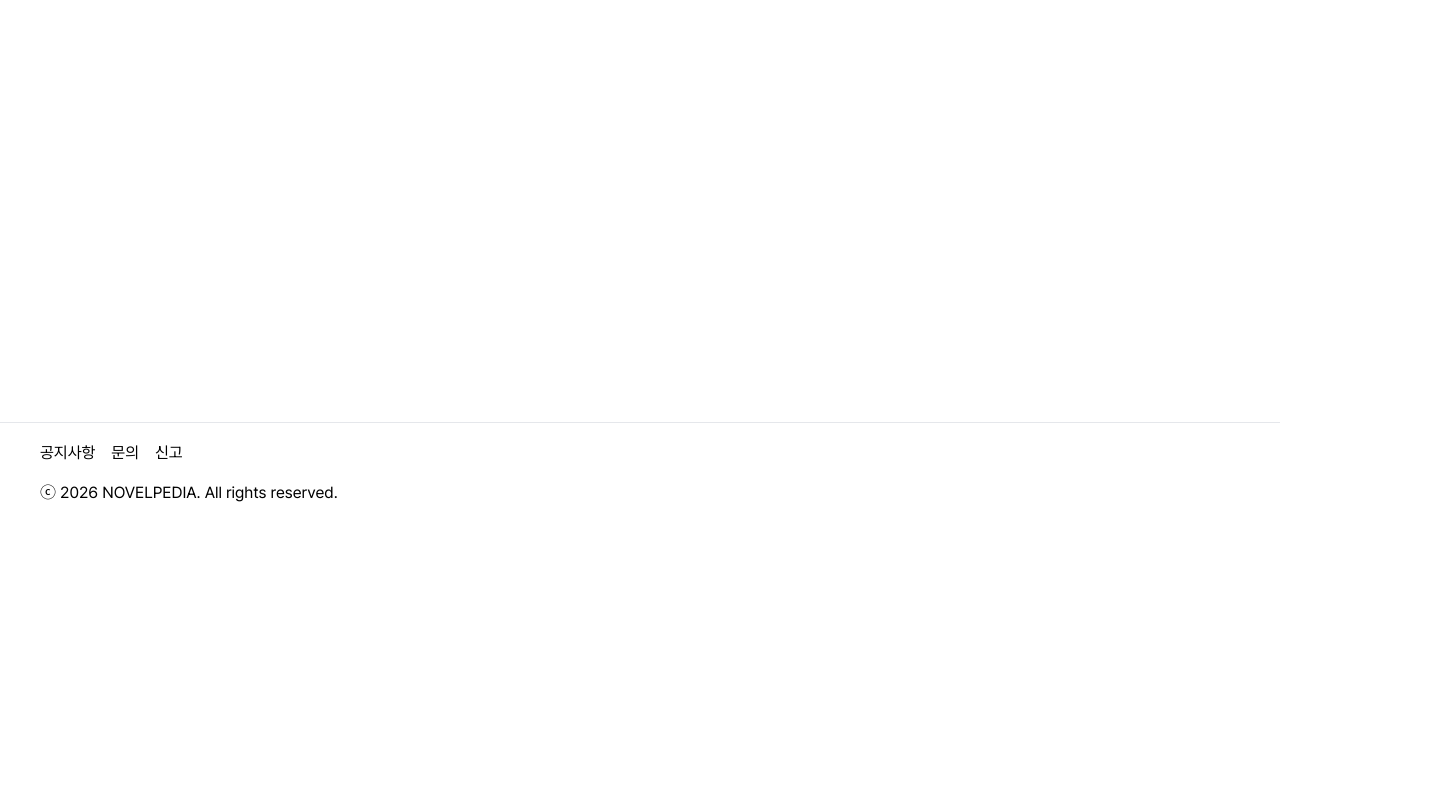
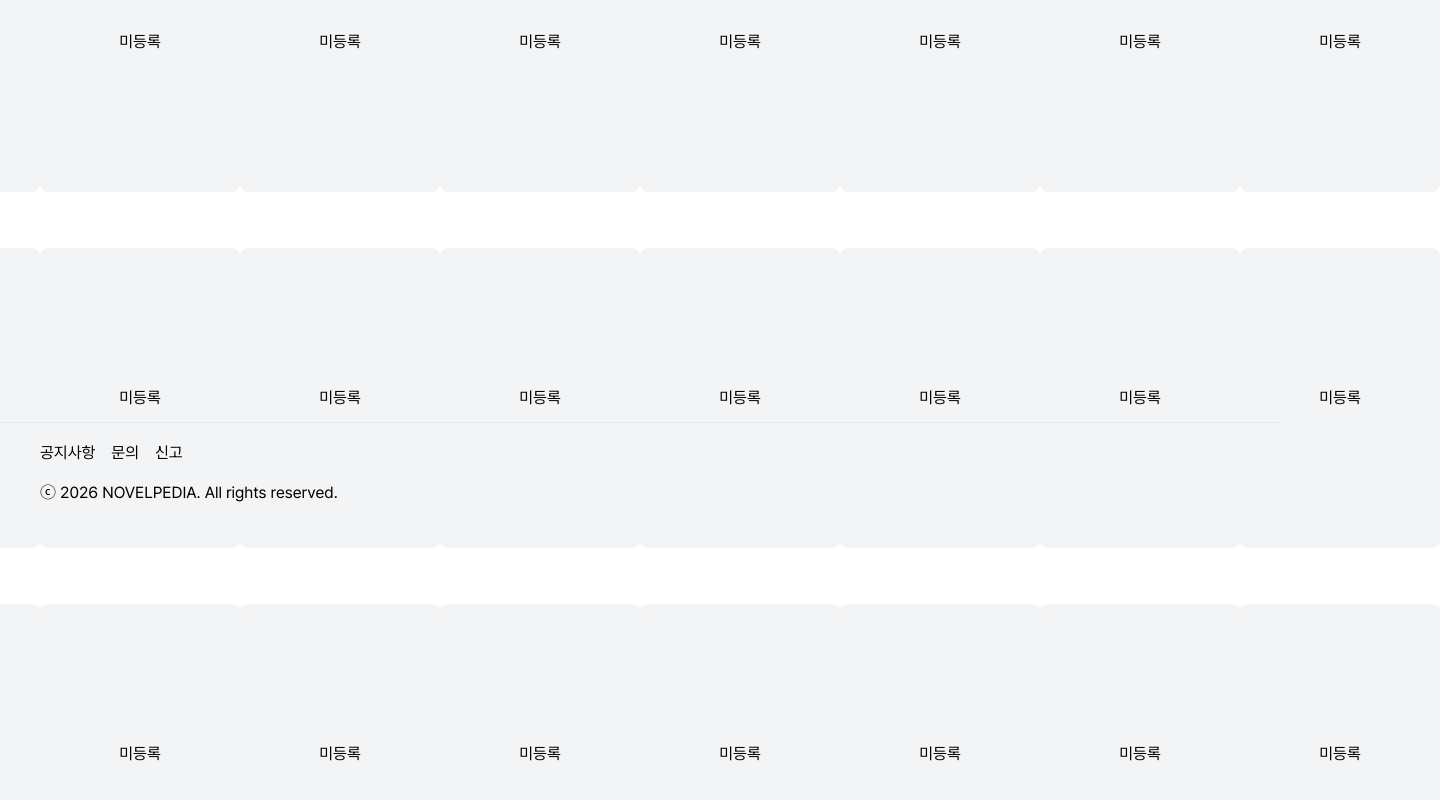
Before and after one commit to Leewonno/novelpedia_next, a Next.js app: page / in a window 1280 px wide. Shown: the part 474-1274 px from the top of the page, 1440 px wide, since content can reach past the window. Before the commit the page ends 996 px from the top, so only its background shows below. Built offline with nearby package versions, Linux system fonts and the light colour scheme.

Commit message:
feat : home features create

```diff
--- a/src/app/(pages)/page.tsx
+++ b/src/app/(pages)/page.tsx
@@ -1,6 +1,7 @@
 import {
   HomeBanner,
   HomePopularContainer,
+  HomeRecentCreateContainer,
   HomeRecentUpdateContainer,
 } from "@/features";
 
@@ -14,7 +15,7 @@ export default function Home() {
       {/* 최근 수정된 작품 */}
       <HomeRecentUpdateContainer />
       {/* 최근 생성된 작품 */}
-      <HomeRecentUpdateContainer />
+      <HomeRecentCreateContainer />
     </div>
   );
 }
--- a/src/features/home/components/HomePopularContainer.tsx
+++ b/src/features/home/components/HomePopularContainer.tsx
@@ -1,3 +1,11 @@
+import { HomeCardWrapper } from "./common/HomeCardWrapper";
+import { HomeContainerTitle } from "./common/HomeContainerTitle";
+
 export function HomePopularContainer() {
-  return <div></div>;
+  return (
+    <div>
+      <HomeContainerTitle>인기 작품</HomeContainerTitle>
+      <HomeCardWrapper />
+    </div>
+  );
 }
--- a/src/features/home/components/HomeRecentCreateContainer.tsx
+++ b/src/features/home/components/HomeRecentCreateContainer.tsx
@@ -1,3 +1,11 @@
+import { HomeCardWrapper } from "./common/HomeCardWrapper";
+import { HomeContainerTitle } from "./common/HomeContainerTitle";
+
 export function HomeRecentCreateContainer() {
-  return <div></div>;
+  return (
+    <div>
+      <HomeContainerTitle>최신 생성 작품</HomeContainerTitle>
+      <HomeCardWrapper />
+    </div>
+  );
 }
--- a/src/features/home/components/HomeRecentUpdateContainer.tsx
+++ b/src/features/home/components/HomeRecentUpdateContainer.tsx
@@ -1,3 +1,11 @@
+import { HomeCardWrapper } from "./common/HomeCardWrapper";
+import { HomeContainerTitle } from "./common/HomeContainerTitle";
+
 export function HomeRecentUpdateContainer() {
-  return <div></div>;
+  return (
+    <div>
+      <HomeContainerTitle>최신 업데이트 작품</HomeContainerTitle>
+      <HomeCardWrapper />
+    </div>
+  );
 }
--- /dev/null
+++ b/src/features/home/components/common/HomeCard.tsx
@@ -0,0 +1,20 @@
+import Image from "next/image";
+
+type HomeCardProps = {
+  title: string;
+  src?: string;
+};
+
+export function HomeCard({ title, src }: HomeCardProps) {
+  return (
+    <div className="w-50 h-75 rounded-lg overflow-hidden">
+      {src ? (
+        <Image src={src} alt={`${title}_표지`} />
+      ) : (
+        <div className="bg-gray-100 w-full h-full flex justify-center items-center">
+          미등록
+        </div>
+      )}
+    </div>
+  );
+}
--- /dev/null
+++ b/src/features/home/components/common/HomeCardWrapper.tsx
@@ -0,0 +1,17 @@
+import { HomeCard } from "./HomeCard";
+
+// 카드 리스트
+export function HomeCardWrapper() {
+  return (
+    <div className="flex w-full overflow-scroll">
+      <HomeCard title="전지적 독자 시점" />
+      <HomeCard title="밝은 밤" />
+      <HomeCard title="너의 목소리가 들려" />
+      <HomeCard title="천개의 파랑" />
+      <HomeCard title="천개의 파랑" />
+      <HomeCard title="천개의 파랑" />
+      <HomeCard title="천개의 파랑" />
+      <HomeCard title="천개의 파랑" />
+    </div>
+  );
+}
--- /dev/null
+++ b/src/features/home/components/common/HomeContainerTitle.tsx
@@ -0,0 +1,7 @@
+type HomeContainerTitleProps = {
+  children: React.ReactNode;
+};
+
+export function HomeContainerTitle({ children }: HomeContainerTitleProps) {
+  return <h1>{children}</h1>;
+}
```
